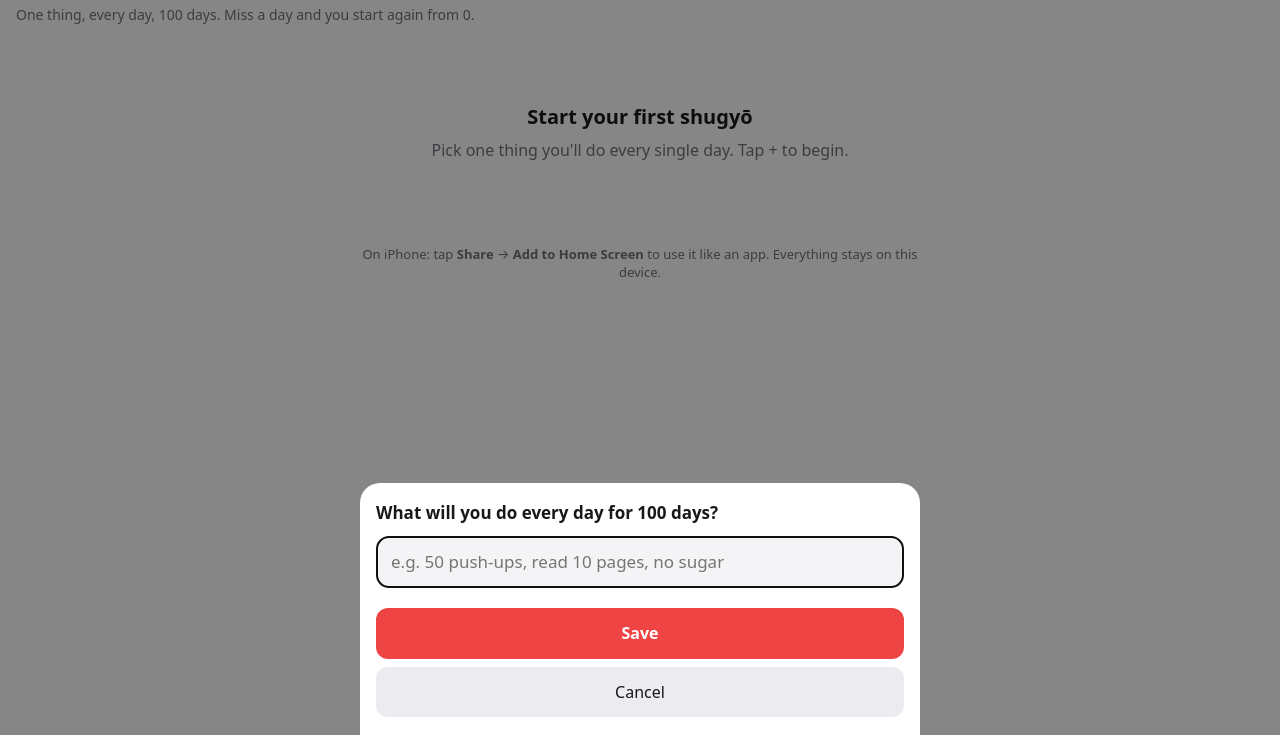
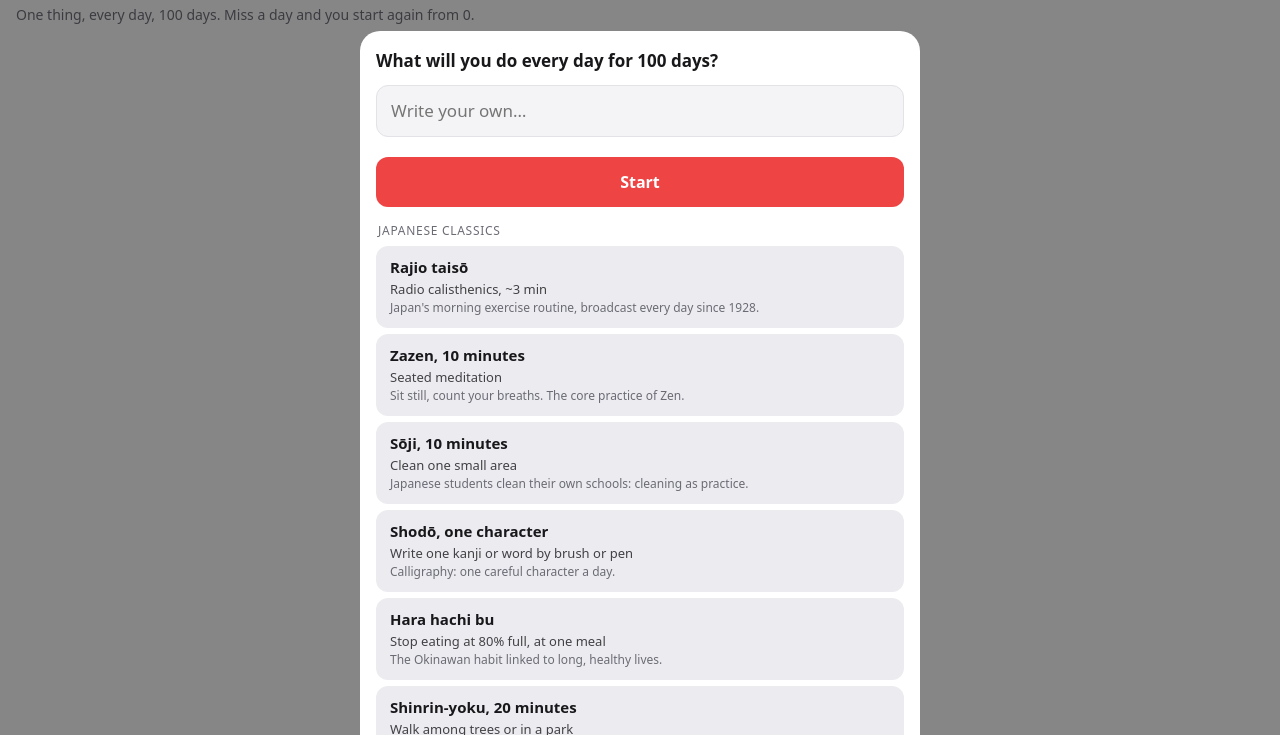
Before and after one commit to QuinteroSantiago/shugyo, a plain HTML site: page index.html in a window 1280 px wide. Both pictures are taken after a click on the button "New challenge". Shown: the part 65-800 px from the top of the page. Drawn offline with Linux system fonts and the light colour scheme.

Commit message:
Add starter templates: Japanese classics + personal growth
Co-Authored-By: Claude Opus 5.5 <noreply@anthropic.com>

```diff
--- a/index.html
+++ b/index.html
@@ -86,6 +86,18 @@
   }
   .sheet .btn.primary { background: var(--red); color: #fff; font-weight: 650; }
   .sheet .btn.danger { color: var(--red); }
+  .sheet { max-height: 88dvh; overflow-y: auto; -webkit-overflow-scrolling: touch; }
+  .tpl { margin-top: 16px; }
+  .tpl-g { font-size: 12px; text-transform: uppercase; letter-spacing: .06em; color: var(--muted); margin: 14px 2px 6px; }
+  .tpl-i {
+    display: flex; flex-direction: column; align-items: flex-start; gap: 2px; width: 100%; text-align: left;
+    border: 0; border-radius: 12px; background: var(--card2); color: var(--text); font: inherit;
+    padding: 11px 14px; margin-bottom: 6px; cursor: pointer;
+  }
+  .tpl-i:active { transform: scale(.99); }
+  .tpl-i b { font-size: 15px; }
+  .tpl-i span { font-size: 13px; color: var(--text); opacity: .8; }
+  .tpl-i small { font-size: 12px; color: var(--muted); }
   .sheet .hist { max-height: 30vh; overflow: auto; font-size: 14px; color: var(--muted); margin-bottom: 8px; }
   .sheet .hist div { display: flex; justify-content: space-between; padding: 6px 0; border-bottom: 1px solid var(--line); }
   .toast {
@@ -241,9 +253,64 @@ function nameSheet(titleText, initial, onSave) {
   });
 }
 
-$("add").onclick = () => nameSheet("What will you do every day for 100 days?", "", name => {
+// Starter templates: small on purpose — a shugyō only works if you can do it on your worst day.
+const TEMPLATES = [
+  { group: "Japanese classics", items: [
+    ["Rajio taisō", "Radio calisthenics, ~3 min", "Japan's morning exercise routine, broadcast every day since 1928."],
+    ["Zazen, 10 minutes", "Seated meditation", "Sit still, count your breaths. The core practice of Zen."],
+    ["Sōji, 10 minutes", "Clean one small area", "Japanese students clean their own schools: cleaning as practice."],
+    ["Shodō, one character", "Write one kanji or word by brush or pen", "Calligraphy: one careful character a day."],
+    ["Hara hachi bu", "Stop eating at 80% full, at one meal", "The Okinawan habit linked to long, healthy lives."],
+    ["Shinrin-yoku, 20 minutes", "Walk among trees or in a park", "\"Forest bathing\": slow time outdoors, no phone."],
+    ["Kakeibo", "Write down today's spending", "The Japanese household budget diary, kept since 1904."],
+    ["Nikki, 3 lines", "Write three lines about today", "Diary keeping, a long Japanese tradition."],
+    ["Kaizen: one small fix", "Improve one tiny thing", "Continuous improvement, 1% at a time."],
+  ]},
+  { group: "Personal growth", items: [
+    ["Read 10 pages", "Any book, 10 pages", "≈ 1,000 pages in 100 days: about 4 books."],
+    ["10 push-ups", "Knees are fine", "1,000 push-ups by day 100."],
+    ["Walk 20 minutes", "Outside if you can", "The most reliable habit for mood and health."],
+    ["Meditate 5 minutes", "Any app or just breathe", "Short enough to never skip."],
+    ["3 things I'm grateful for", "Write them down", "Well-studied, takes two minutes."],
+    ["Learn 5 words", "In a language you're learning", "500 words by day 100."],
+    ["No phone first 30 minutes", "After waking up", "Start the day on your terms."],
+    ["Drink 2 liters of water", "", "Simple and easy to track."],
+    ["In bed by 11 pm", "Lights out, phone away", "Better sleep makes every other habit easier."],
+    ["Stretch 5 minutes", "", "Small daily mobility adds up."],
+  ]},
+];
+
+function addChallenge(name) {
   state.challenges.push({ id: Date.now().toString(36) + Math.random().toString(36).slice(2, 6), name, createdAt: today(), days: [], history: [] });
   save();
+}
+
+$("add").onclick = () => openSheet(s => {
+  s.appendChild(el("h3", null, "What will you do every day for 100 days?"));
+  const inp = el("input"); inp.placeholder = "Write your own…"; inp.maxLength = 80;
+  s.appendChild(inp);
+  const submit = () => { const v = inp.value.trim(); if (!v) return inp.focus(); addChallenge(v); closeSheet(); render(); };
+  inp.onkeydown = e => { if (e.key === "Enter") submit(); };
+  s.appendChild(btn("Start", "primary", submit));
+
+  const box = el("div", "tpl");
+  for (const g of TEMPLATES) {
+    box.appendChild(el("div", "tpl-g", g.group));
+    for (const [name, how, why] of g.items) {
+      const b = el("button", "tpl-i");
+      b.appendChild(el("b", null, name));
+      if (how) b.appendChild(el("span", null, how));
+      b.appendChild(el("small", null, why));
+      b.onclick = () => {
+        inp.value = name;
+        inp.scrollIntoView({ behavior: "smooth", block: "center" });
+        toast("Tap Start, or edit it first");
+      };
+      box.appendChild(b);
+    }
+  }
+  s.appendChild(box);
+  s.appendChild(btn("Cancel", "", closeSheet));
 });
 
 function openDetails(id) {
```
